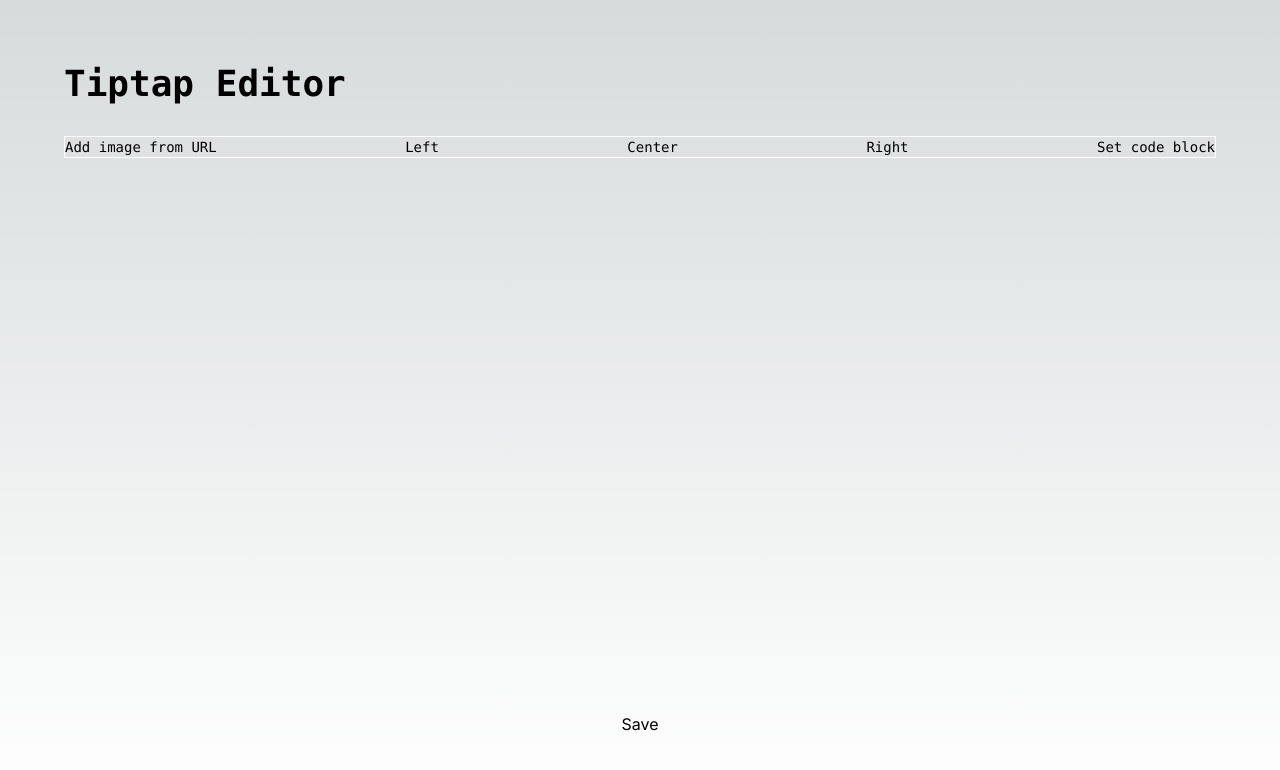
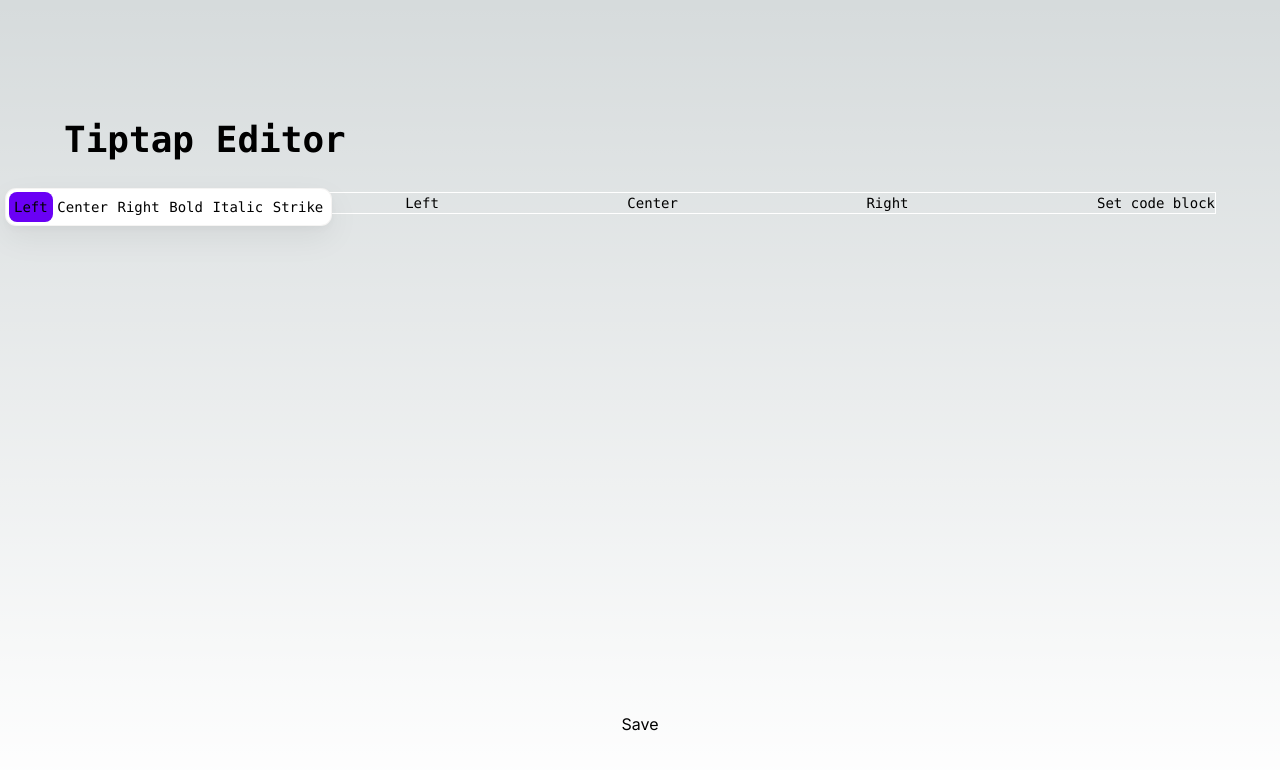
Before and after one commit to Balyeet1/TiptapEditor, a Next.js app: page /editor in a window 1280 px wide. Both pictures are taken after a click on the button "Left". Shown: the top 770 px of the page. Built offline with nearby package versions, Linux system fonts and the light colour scheme.

Commit message:
Added menu bunble, but still in need of better style.

```diff
--- a/app/componets/Tiptap.tsx
+++ b/app/componets/Tiptap.tsx
@@ -1,6 +1,6 @@
 'use client'
 
-import { useEditor, EditorContent } from '@tiptap/react'
+import { useEditor, EditorContent, BubbleMenu } from '@tiptap/react'
 import { createLowlight } from 'lowlight';
 import CodeBlockLowlight from '@tiptap/extension-code-block-lowlight'
 import Link from '@tiptap/extension-link'
@@ -80,8 +80,44 @@
                     Set code block
                 </button>
             </div>
+            {editor && <BubbleMenu editor={editor} shouldShow={({ state, from }) => {
+                const $pos = state.doc.resolve(from)
+                const node = $pos.node($pos.depth);
+                return node.type.name !== 'doc' && node.type.name !== 'codeBlock'
+            }}
+                updateDelay={50} tippyOptions={{ duration: 100 }}>
+                <div className="bubble-menu">
+                    <button onClick={() => editor.chain().focus().setTextAlign('left').run()} className={editor.isActive({ textAlign: 'left' }) ? 'is-active' : ''}>
+                        Left
+                    </button>
+                    <button onClick={() => editor.chain().focus().setTextAlign('center').run()} className={editor.isActive({ textAlign: 'center' }) ? 'is-active' : ''}>
+                        Center
+                    </button>
+                    <button onClick={() => editor.chain().focus().setTextAlign('right').run()} className={editor.isActive({ textAlign: 'right' }) ? 'is-active' : ''}>
+                        Right
+                    </button>
+                    <button
+                        onClick={() => editor.chain().focus().toggleBold().run()}
+                        className={editor.isActive('bold') ? 'is-active' : ''}
+                    >
+                        Bold
+                    </button>
+                    <button
+                        onClick={() => editor.chain().focus().toggleItalic().run()}
+                        className={editor.isActive('italic') ? 'is-active' : ''}
+                    >
+                        Italic
+                    </button>
+                    <button
+                        onClick={() => editor.chain().focus().toggleStrike().run()}
+                        className={editor.isActive('strike') ? 'is-active' : ''}
+                    >
+                        Strike
+                    </button>
+                </div>
+            </BubbleMenu>}
             <EditorContent editor={editor} />
-        </div>
+        </div >
     )
 }
 
--- a/app/editor/page.tsx
+++ b/app/editor/page.tsx
@@ -27,7 +27,7 @@
 
                 <Tiptap content={content} className="focus:outline-none" onChange={setContent} />
             </div>
-            <button onClick={handlerSave}>Save</button>
+            <button onClick={handlerSave} className="mt-3">Save</button>
         </main>
     );
 }
--- a/app/globals.css
+++ b/app/globals.css
@@ -8,6 +8,22 @@
   --background-end-rgb: 255, 255, 255;
   --white: #FFF;
   --black: #2E2B29;
+  --black-contrast: #110F0E;
+  --gray-1: rgba(61, 37, 20, .05);
+  --gray-2: rgba(61, 37, 20, .08);
+  --gray-3: rgba(61, 37, 20, .12);
+  --gray-4: rgba(53, 38, 28, .3);
+  --gray-5: rgba(28, 25, 23, .6);
+  --green: #22C55E;
+  --purple: #6A00F5;
+  --purple-contrast: #5800CC;
+  --purple-light: rgba(88, 5, 255, .05);
+  --yellow-contrast: #FACC15;
+  --yellow: rgba(250, 204, 21, .4);
+  --yellow-light: #FFFAE5;
+  --red: #FF5C33;
+  --red-light: #FFEBE5;
+  --shadow: 0px 12px 33px 0px rgba(0, 0, 0, .06), 0px 3.618px 9.949px 0px rgba(0, 0, 0, .04);
 }
 
 @media (prefers-color-scheme: dark) {
@@ -109,3 +125,65 @@
     margin: 0.5em 0;
   }
 }
+
+.bubble-menu {
+  background-color: var(--white);
+  border: 1px solid var(--gray-1);
+  border-radius: 0.7rem;
+  box-shadow: var(--shadow);
+  display: flex;
+  padding: 0.2rem;
+
+  button {
+    background-color: unset;
+    border-radius: 0.5rem;
+    padding: 0.3rem;
+
+    &:hover {
+      background-color: var(--gray-3);
+    }
+
+    &.is-active {
+      background-color: var(--purple);
+
+      &:hover {
+        background-color: var(--purple-contrast);
+      }
+    }
+  }
+}
+
+h1,
+h2,
+h3,
+h4,
+h5,
+h6 {
+  line-height: 1.1;
+  margin-top: 2.5rem;
+  text-wrap: pretty;
+}
+
+h1,
+h2 {
+  margin-top: 3.5rem;
+  margin-bottom: 1.5rem;
+}
+
+h1 {
+  font-size: 1.4rem;
+}
+
+h2 {
+  font-size: 1.2rem;
+}
+
+h3 {
+  font-size: 1.1rem;
+}
+
+h4,
+h5,
+h6 {
+  font-size: 1rem;
+}
```
Also changed, not shown: 1 other file (tests, documents, lock files or other folders).
